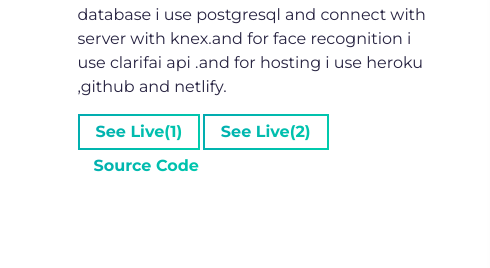
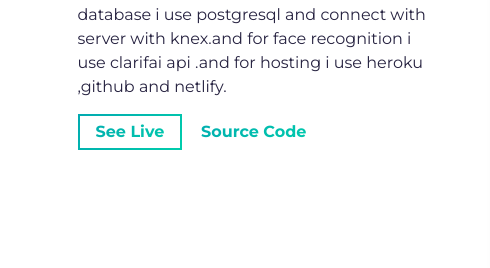
Before and after one commit to dev-ashokmanjhu/portfolio-website, a website built with Parcel: page src/index.html in a window 1280 px wide. Shown: the part 2712-2980 px from the top of the page, 0-490 px from the left. Built offline with nearby package versions, Linux system fonts and the light colour scheme.

Commit message:
Update index.html

```diff
--- a/src/index.html
+++ b/src/index.html
@@ -245,17 +245,9 @@
                   rel="noreferrer"
                   target="_blank"
                   class="cta-btn cta-btn--hero"
-                  href="https://smart-brainn-face-recognition.herokuapp.com/"
-                >
-                  See Live(1)
-                </a>
-                <a
-                  rel="noreferrer"
-                  target="_blank"
-                  class="cta-btn cta-btn--hero"
                   href="https://smartbrainreactapp.netlify.app/"
                 >
-                  See Live(2)
+                  See Live
                 </a>
                 <a
                   rel="noreferrer"
```
